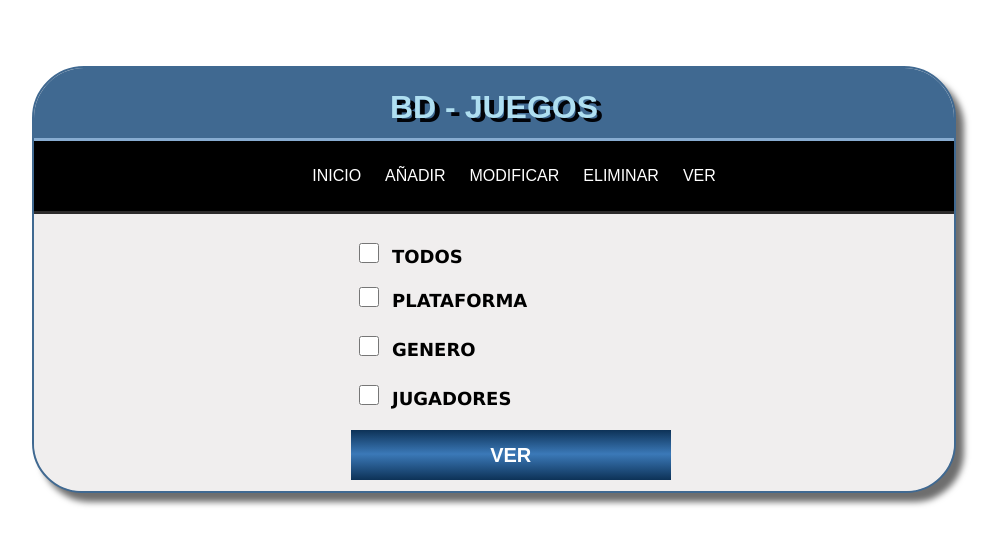
After one commit to victorFernandezF/BDJuegos, a PHP site: page /ver.php in a window 1280 px wide. The commit adds this page. Shown: the top 550 px of the page, without its empty margins (146-1145 px from the left). Run offline with PHP 8.4, Linux system fonts and the light colour scheme.

Commit message:
Filtros de ver

```diff
--- a/estilos.css
+++ b/estilos.css
@@ -14,14 +14,21 @@
 
 
     /*GRADIENTE*/
-    --colorGradient1: rgb(68, 0, 0);
-    --colorGradient2: rgba(165,1,23,1);
-    --colorGradient3: rgba(68, 0, 0);
+    --colorGradient1: #0d3257;
+    --colorGradient2: #3b79b8;
+    --colorGradient3: #0d3257;
 }
 
 .subtitulo{
     width: 78%;
     text-align: center;
+    font-family:Arial, Helvetica, sans-serif;
+    color:black;
+    font-size: 20px;
+}
+.subtitulover{
+    width: 78%;
+    text-align: left;
     font-family:Arial, Helvetica, sans-serif;
     color:black;
     font-size: 20px;
@@ -454,10 +461,20 @@ span{
 .formulario{
     margin-top: 20px;
 }
+.formulariover{
+    margin-top: 20px;
+    margin-left: 200px;
+}
 
 select{
     text-align: center;
     width:318px;
+    height:25px;
+}
+.selecto{
+    visibility: hidden;
+    text-align: center;
+    width:184px;
     height:25px;
 }
 
@@ -465,6 +482,11 @@ select{
     box-sizing: border-box;
     width:308px;
     height: 22px;
+}
+.inputado{
+    box-sizing: border-box;
+    width: 28px;
+    height: 20px;
 }
 .miniedit{
     width:190px;
@@ -489,6 +511,13 @@ select{
     font-size: 18px;
     border:none;
     text-align: center;
+    font-weight: bold;
+}
+.nobordever{
+    font-family: verdana;
+    font-size: 18px;
+    border:none;
+
     font-weight: bold;
 }
 .nobordes{
--- a/menuses.php
+++ b/menuses.php
@@ -35,7 +35,7 @@
 
 				<li><a href="<?= $base; ?>descripcion.php?estado=View" onclick="mobileDisallowParentLinks(event)">ver</a>
 					<ul>
-						<li><a href="<?= $base; ?>ver/view_events.php">ver Juegos</a></li>
+						<li><a href="<?= $base; ?>ver.php">ver Juegos</a></li>
 						<!-- <li><a href="<?= $base; ?>ver/askviewmatch.php">ver combates</a></li>
 						<li><a href="<?= $base; ?>ver/who.php">ver predicciones</a></li>
 						<li><a href="<?= $base; ?>ver/who_comprobar.php">Ver Estadisticas</a></li>
--- /dev/null
+++ b/ver.php
@@ -0,0 +1,132 @@
+
+<!DOCTYPE html>
+<html lang="es">
+<head>
+    <meta charset="UTF-8">
+    <meta http-equiv="X-UA-Compatible" content="IE=edge">
+    <meta name="viewport" content="width=device-width, initial-scale=1.0">
+    <link rel="stylesheet" href="estilos.css">
+<!--     <script src="../assets/js/general.functions.js" defer></script> -->
+    <title>Añadir Evento</title>
+</head>
+<body>
+    <div class="container">
+        <div class="item">
+            <div class="titulo">
+                 <h1>BD - JUEGOS</h1>
+            </div>
+            <div class="menu">
+                <?php include("menuses.php") ?>
+            </div>
+            <div class="texto">
+                <div class="subtitulover">
+                    <form class="formulariover" action="view.php" method="POST" enctype="multipart/form-data">
+                        <fieldset class="nobordever">
+                            <input type="checkbox" class="inputado" id="todos" name="todos" value="todos" onclick="tod()">
+                            <label for="todos"> TODOS</label><br>
+                        </fieldset>
+                        <fieldset class="nobordever">
+                            <input type="checkbox" class="inputado" id="plataforma" name="plataforma" value="plataforma" onclick="plat()">
+                            <label for="plataforma"> PLATAFORMA </label>
+                            <select class="selecto" name="plataforma2" id="plataforma2">
+                                <option value="PS4">PS4</option>
+                                <option value="PS3">PS3</option>
+                                <option value="PS2">PS2</option>
+                                <option value="PC">PC</option>
+                            </select>
+                        </fieldset>
+                        <!-- GENERO -->
+                        <fieldset class="nobordever">
+                            <input type="checkbox" class="inputado" id="genero" name="genero" value="genero" onclick="gen()">
+                            <label for="genero"> GENERO </label>
+                            <select class="selecto" name="genero2" id="genero2">
+                                <option value="Accion">ACCION</option>
+                                <option value="Deporte">DEPORTE</option>
+                                <option value="Platafdorma">PLATAFORMA</option>
+                                <option value="Simulacion">SIMULACION</option>
+                                <option value="Shooter">PIUM PIUM</option>
+                                <option value="Lego">LEGO</option>
+                                <option value="Superheroe">SUPERHEROE</option>
+                            </select>
+                        </fieldset>
+                        <!-- JUGADORES -->
+                        <fieldset class="nobordever">
+                            <input type="checkbox" class="inputado" id="jugadores" name="jugadores" value="jugadores" onclick="jug()">
+                            <label for="jugadores"> JUGADORES </label>
+                            <select class="selecto" name="jugadores2" id="jugadores2">
+                                <option value="1">1 JUGADOR</option>
+                                <option value="1-2">DE 1 A 2 JUGADORES</option>
+                                <option value="1-4">DE 1 A 4 JUGADORES</option>
+                            </select>
+                        </fieldset>
+                        <fieldset class="nobordever">
+                            <input class="boton" type="submit" name="ver" value="VER">
+                        </fieldset>
+                    </form>
+                </div>
+            </div>
+        </div>
+    </div>
+</body>
+<script>
+
+    function tod() {
+        const todos = document.getElementById("todos");
+        const plataforma = document.getElementById("plataforma");
+        const plataforma2 = document.getElementById("plataforma2");
+        const genero = document.getElementById("genero");
+        const genero2 = document.getElementById("genero2");
+        const jugadores = document.getElementById("jugadores");
+        const jugadores2 = document.getElementById("jugadores2");
+
+        if (todos.checked == true){
+            plataforma.checked = false;
+            plataforma2.style.visibility = "hidden";
+            genero.checked = false;
+            genero2.style.visibility = "hidden";
+            jugadores.checked = false;
+            jugadores2.style.visibility = "hidden";
+
+        }
+
+    }
+    function plat() {
+        const todos = document.getElementById("todos");
+        const plataforma = document.getElementById("plataforma");
+        const plataforma2 = document.getElementById("plataforma2");
+        if (plataforma.checked == true){
+            todos.checked = false;
+            plataforma2.style.visibility = "visible";
+        } else {
+            plataforma2.style.visibility = "hidden";
+         }
+    }
+    function gen() {
+        const todos = document.getElementById("todos");
+        const genero = document.getElementById("genero");
+        const genero2 = document.getElementById("genero2");
+        if (genero.checked == true){
+            todos.checked = false;
+            genero2.style.visibility = "visible";
+        } else {
+            genero2.style.visibility = "hidden";
+         }
+    }
+    function jug() {
+        const todos = document.getElementById("todos");
+        const jugadores = document.getElementById("jugadores");
+        const jugadores2 = document.getElementById("jugadores2");
+        if (jugadores.checked == true){
+            jugadores2.style.visibility = "visible";
+            todos.checked = false;
+        } else {
+            jugadores2.style.visibility = "hidden";
+         }
+    }
+
+</script>
+
+
+
+
+</html>
```
Also changed, not shown: funciones.php (added, +45 -0 lines), view.php (added, +109 -0 lines).
